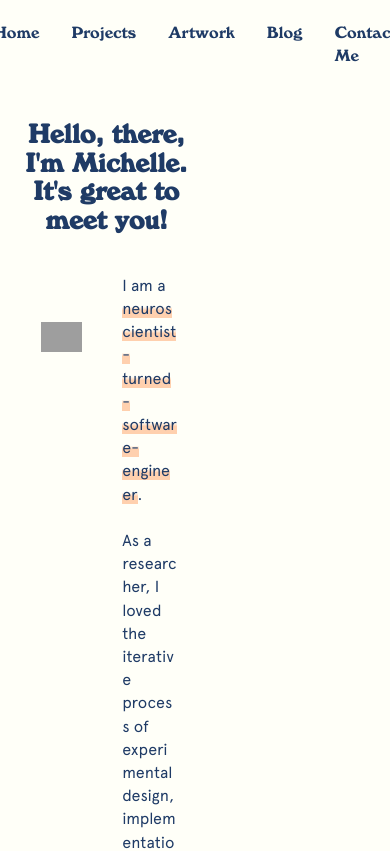
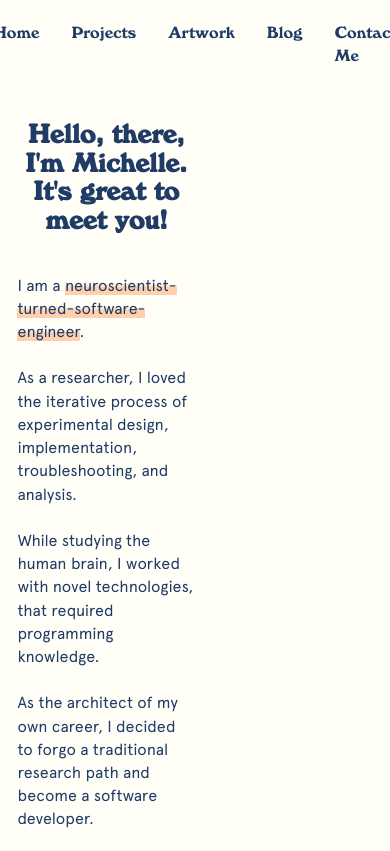
Before and after one commit to michelle-hoang/gatsby-site, a Gatsby site: page / in a window 390 px wide. Shown: the top 851 px of the page. Built offline with nearby package versions, Linux system fonts and the light colour scheme; Gatsby itself is replaced by a stand-in of ours; grey boxes are pictures that could not be loaded.

Commit message:
removing artifacts from mobile css

```diff
--- a/src/components/layout.css
+++ b/src/components/layout.css
@@ -15,7 +15,6 @@
 * {
   font-family: "Apercu";
 }
-
 
 .container {
   text-align: center;
@@ -633,16 +632,3 @@ pre tt:after {
 .highlight {
   background: linear-gradient(180deg, rgba(255, 255, 255, 0) 40%, #ffd0ae 60%);
 }
-
-.portrait {
-  padding-left: 1.5rem;
-  padding-right: 1.5rem;
-  padding-top: 3rem;
-  width: 50%;
-}
-
-.bio {
-  width: 50%;
-  padding-left: 1rem;
-  padding-right: 1rem;
-}
```
